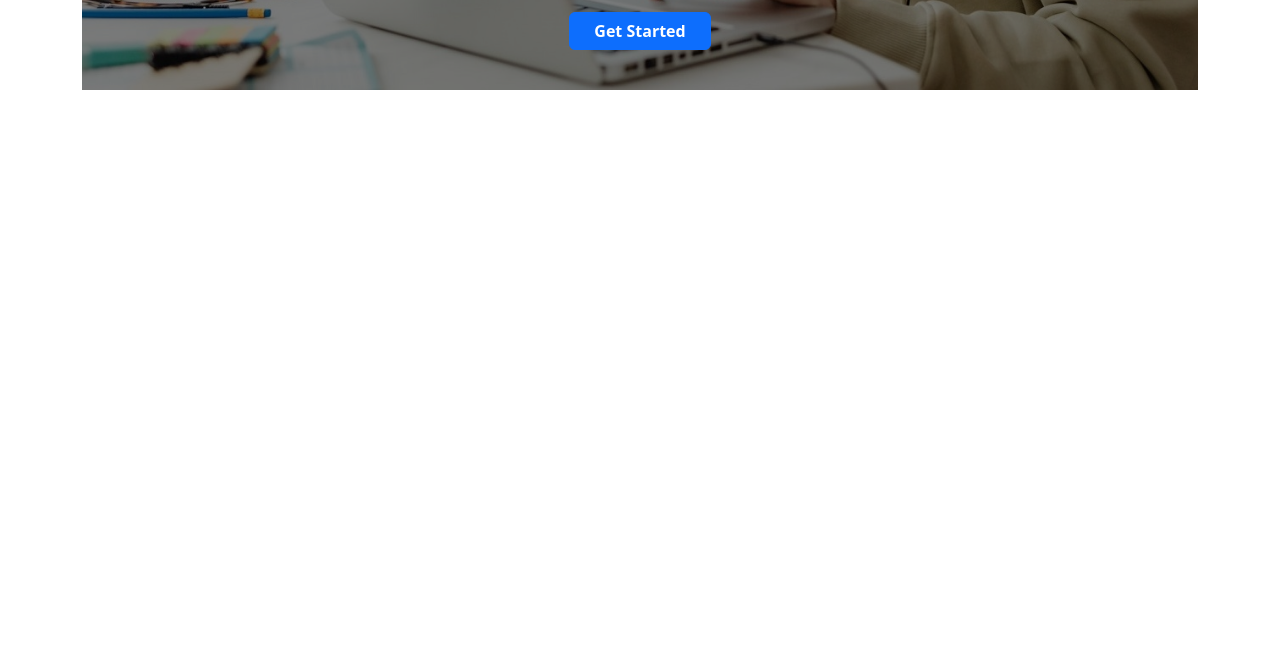
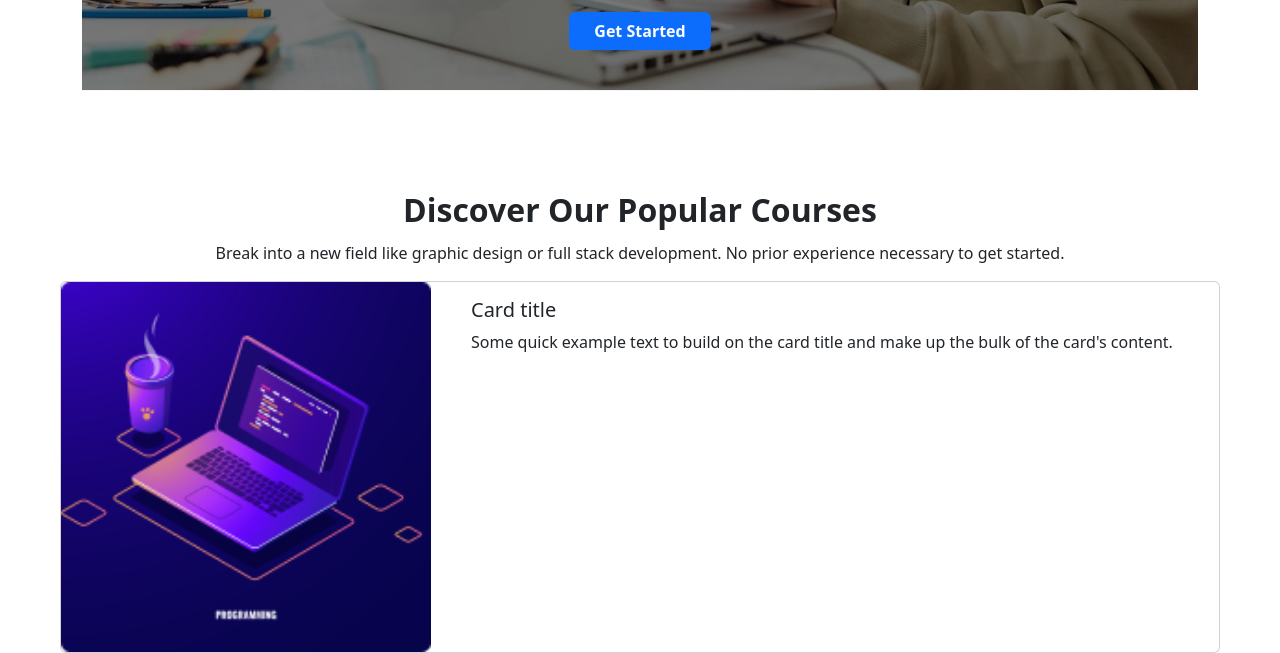
Before and after one commit to m7real/green-academy, a plain HTML site: page index.html in a window 1280 px wide. Shown: the part 562-1215 px from the top of the page. Before the commit the page ends 800 px from the top, so only its background shows below. Drawn offline with nearby package versions, Linux system fonts and the light colour scheme.

Commit message:
single card fixed

```diff
--- a/index.html
+++ b/index.html
@@ -151,7 +151,43 @@
       <!-- slider end -->
     </header>
     <!-- ==========header section end========== -->
-
+    <!-- ==========main section start========== -->
+    <main class="container-fluid">
+      <!-- course section start -->
+      <section class="mx-5 mt-2 mt-md-3 mt-lg-5">
+        <!-- title -->
+        <div class="text-center pt-5">
+          <h2 class="fw-bold py-1">Discover Our Popular Courses</h2>
+          <p>
+            Break into a new field like graphic design or full stack
+            development. No prior experience necessary to get started.
+          </p>
+        </div>
+        <!-- cards -->
+        <div class="card">
+          <div class="row">
+            <div class="col-md-4">
+              <img
+                src="./images/course/course-3.png"
+                class="img-fluid w-100"
+                alt="..."
+              />
+            </div>
+            <div class="col-md-8">
+              <div class="card-body">
+                <h5 class="card-title">Card title</h5>
+                <p class="card-text">
+                  Some quick example text to build on the card title and make up
+                  the bulk of the card's content.
+                </p>
+              </div>
+            </div>
+          </div>
+        </div>
+      </section>
+      <!-- course section end -->
+    </main>
+    <!-- ==========main section start========== -->
     <script
       src="https://cdn.jsdelivr.net/npm/bootstrap@5.2.0/dist/js/bootstrap.bundle.min.js"
       integrity="sha384-A3rJD856KowSb7dwlZdYEkO39Gagi7vIsF0jrRAoQmDKKtQBHUuLZ9AsSv4jD4Xa"
```
Also changed, not shown: images/cover/cover-2.jpg (added).
